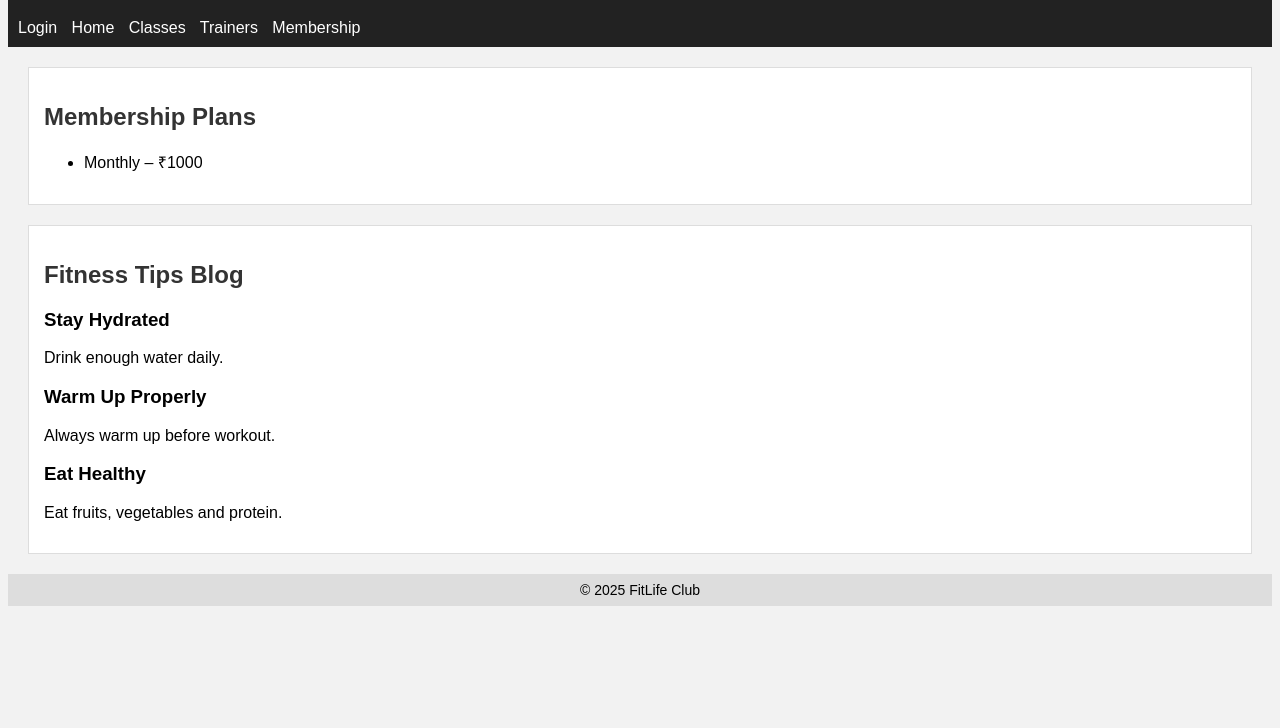
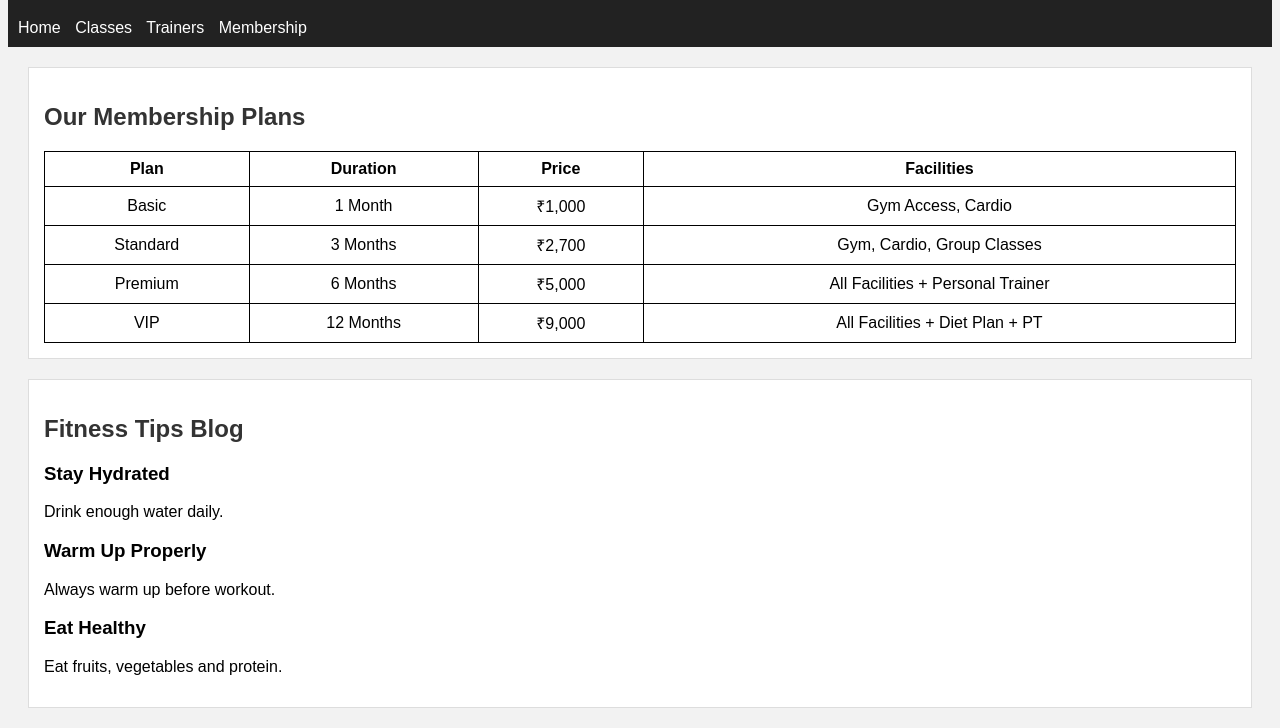
Before and after one commit to itsaryansingh7202-blip/FITNESS-WEBSITE, a plain HTML site: page membership.html in a window 1280 px wide. Shown: the part 79-807 px from the top of the page. Drawn offline with Linux system fonts and the light colour scheme.

Commit message:
Update membership page with detailed plans table

```diff
--- a/membership.html
+++ b/membership.html
@@ -1,46 +1,62 @@
 <!DOCTYPE html>
 <html>
 <head>
-    <title>FitLife Club - Membership</title>
+    <title>FitLife Club - Membership Plans</title>
     <link rel="stylesheet" href="style.css">
 </head>
 <body>
-
 <header>
     <h1>FitLife Club</h1>
     <nav>
-        <a href="index.html">Login</a>
         <a href="home.html">Home</a>
         <a href="classes.html">Classes</a>
         <a href="trainers.html">Trainers</a>
         <a href="membership.html">Membership</a>
     </nav>
 </header>
-
 <div class="section">
-    <h2>Membership Plans</h2>
-    <ul>
-        <li>Monthly – ₹1000</li>
-
-    </ul>
+    <h2>Our Membership Plans</h2>
+    <table>
+        <tr>
+            <th>Plan</th>
+            <th>Duration</th>
+            <th>Price</th>
+            <th>Facilities</th>
+        </tr>
+        <tr>
+            <td>Basic</td>
+            <td>1 Month</td>
+            <td>₹1,000</td>
+            <td>Gym Access, Cardio</td>
+        </tr>
+        <tr>
+            <td>Standard</td>
+            <td>3 Months</td>
+            <td>₹2,700</td>
+            <td>Gym, Cardio, Group Classes</td>
+        </tr>
+        <tr>
+            <td>Premium</td>
+            <td>6 Months</td>
+            <td>₹5,000</td>
+            <td>All Facilities + Personal Trainer</td>
+        </tr>
+        <tr>
+            <td>VIP</td>
+            <td>12 Months</td>
+            <td>₹9,000</td>
+            <td>All Facilities + Diet Plan + PT</td>
+        </tr>
+    </table>
 </div>
-
 <div class="section">
     <h2>Fitness Tips Blog</h2>
-
     <h3>Stay Hydrated</h3>
     <p>Drink enough water daily.</p>
-
     <h3>Warm Up Properly</h3>
     <p>Always warm up before workout.</p>
-
     <h3>Eat Healthy</h3>
     <p>Eat fruits, vegetables and protein.</p>
 </div>
-
-<footer>
-    &copy; 2025 FitLife Club
-</footer>
-
 </body>
 </html>
```
